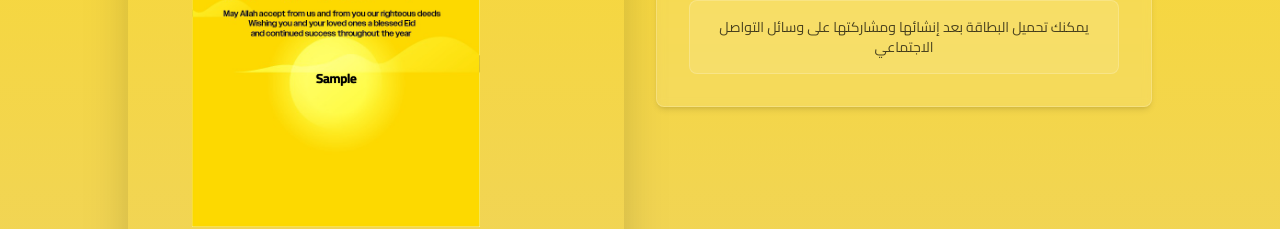
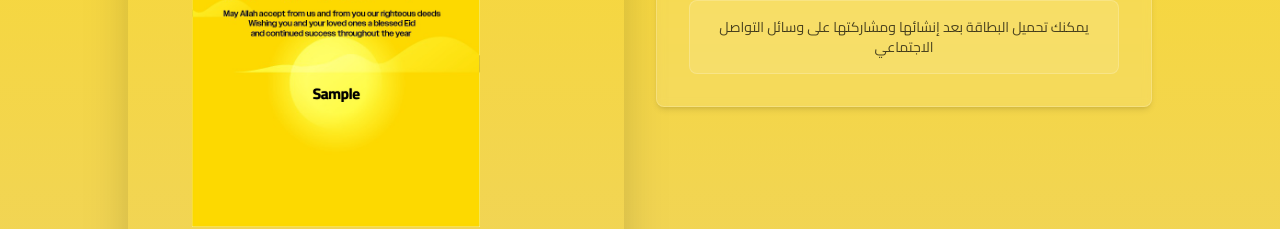
Before and after one commit to Faisalxjabar/festive-name-creator, a React (Vite) app: page / in a window 1280 px wide. Both pictures are taken after typing "Sample" into the empty fields and a click on the button "إنشاء بطاقة المعايدة". Shown: the part 514-743 px from the top of the page. Built offline with nearby package versions, Linux system fonts and the light colour scheme.

Commit message:
Adjust text position and size

```diff
--- a/src/components/EidCard.tsx
+++ b/src/components/EidCard.tsx
@@ -56,16 +56,16 @@ const EidCard: React.FC<EidCardProps> = ({ employeeName, onImageGenerated }) =>
       // Draw background image
       ctx.drawImage(backgroundImage, 0, 0, canvas.width, canvas.height);
 
-      // Add text
-      ctx.font = "bold 54px Cairo, sans-serif";
+      // Add text - INCREASED FONT SIZE from 54px to 60px
+      ctx.font = "bold 60px Cairo, sans-serif";
       ctx.fillStyle = "#000000";
       ctx.textAlign = "center";
       ctx.direction = "rtl";
       ctx.textBaseline = "middle";
 
       // Draw text at the correct position - ADJUSTED POSITION LOWER AGAIN
-      // Changed from 0.65 to 0.68 to move the text down more
-      ctx.fillText(employeeName, canvas.width / 2, canvas.height * 0.68);
+      // Changed from 0.68 to 0.71 to move the text down more
+      ctx.fillText(employeeName, canvas.width / 2, canvas.height * 0.71);
 
       // Convert to image data
       const imageData = canvas.toDataURL("image/png", 1.0);
@@ -115,8 +115,8 @@ const EidCard: React.FC<EidCardProps> = ({ employeeName, onImageGenerated }) =>
           className="absolute"
           style={{
             left: '80px',
-            // Adjusted top position from 665px to 690px to move it lower
-            top: '690px',
+            // Adjusted top position from 690px to 720px to move it lower
+            top: '720px',
             width: '417px',
             height: '72px',
             display: 'flex',
@@ -128,7 +128,8 @@ const EidCard: React.FC<EidCardProps> = ({ employeeName, onImageGenerated }) =>
           <div
             className="font-cairo font-bold employee-name-text"
             style={{
-              fontSize: '26px',
+              // Increased font size from 26px to 30px
+              fontSize: '30px',
               color: '#000000',
               width: '100%',
               textAlign: 'center',
```
